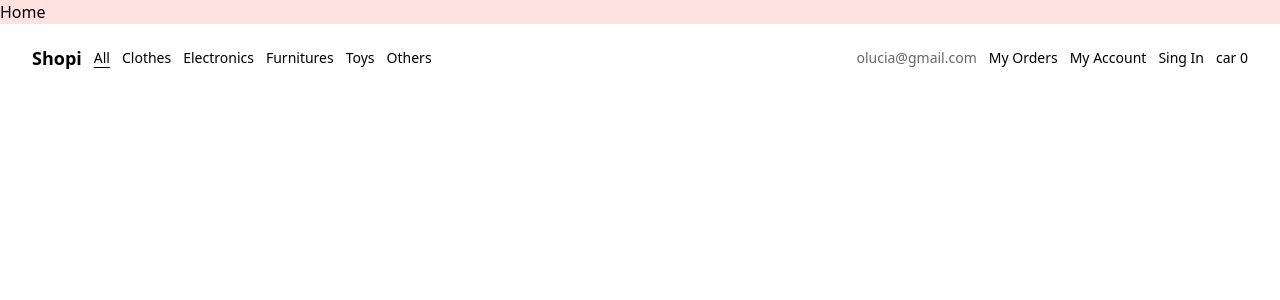
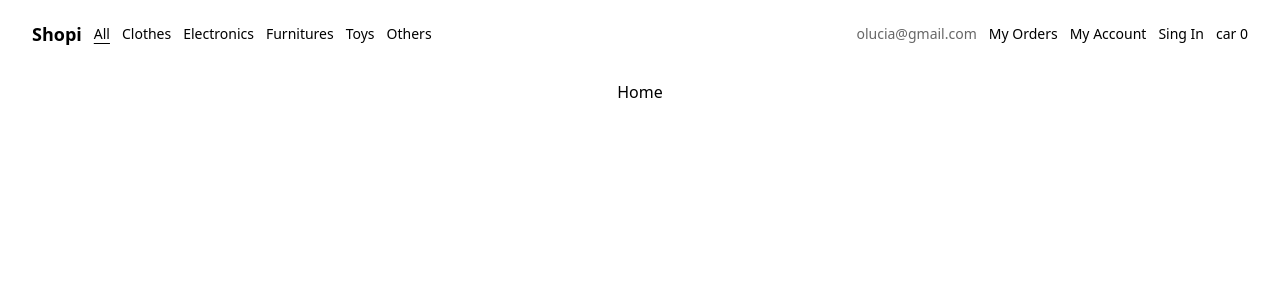
Before and after one commit to oluciams/app-ecommerce, a React (Vite) app: page / in a window 1280 px wide. Shown: the top 300 px of the page. Built offline with nearby package versions, Linux system fonts and the light colour scheme.

Commit message:
add Layout component

```diff
--- /dev/null
+++ b/src/components/Layout/index.jsx
@@ -0,0 +1,10 @@
+// eslint-disable-next-line react/prop-types
+const Layout = ({ children }) => {
+  return (
+    <div className="flex flex-col items-center mt-20">
+      {children}
+    </div>
+  )
+}
+
+export default Layout;
--- a/src/conponents/Navbar/index.jsx
+++ b/src/components/Navbar/index.jsx
@@ -4,7 +4,7 @@
   let activeStyle = "underline underline-offset-4";
 
   return (
-    <nav className="flex justify-between items-center fixed z-10 w-full py-5 px-8 text-sm font-ligth">
+    <nav className="flex justify-between items-center fixed top-0 z-10 w-full py-5 px-8 text-sm font-ligth">
       <ul className="flex items-center gap-3">
         <li className="font-semibold text-lg">
           <NavLink
--- a/src/pages/Home/index.jsx
+++ b/src/pages/Home/index.jsx
@@ -1,5 +1,11 @@
+import Layout from "../../components/Layout";
+
 function Home() {
-  return <div className="bg-red-100">Home</div>;
+  return (
+    <Layout>
+      Home
+    </Layout>
+  )
 }
 
 export default Home;
--- a/src/pages/MyAccount/index.jsx
+++ b/src/pages/MyAccount/index.jsx
@@ -1,5 +1,7 @@
+import Layout from "../../components/Layout";
+
 function MyAccount() {
-  return <div className="bg-red-100">My Account </div>;
+  return <Layout>My Account</Layout>;
 }
 
 export default MyAccount;
--- a/src/pages/MyOrder/index.jsx
+++ b/src/pages/MyOrder/index.jsx
@@ -1,5 +1,7 @@
+import Layout from "../../components/Layout";
+
 function MyOrder() {
-  return <div className="bg-red-100">My Order</div>;
+  return <Layout>My Order</Layout>;
 }
 
 export default MyOrder;
--- a/src/pages/MyOrders/index.jsx
+++ b/src/pages/MyOrders/index.jsx
@@ -1,5 +1,7 @@
+import Layout from "../../components/Layout";
+
 function MyOrders() {
-  return <div className="bg-red-100">My Orders</div>;
+  return <Layout>My Orders</Layout>;
 }
 
 export default MyOrders;
--- a/src/pages/NotFound/index.jsx
+++ b/src/pages/NotFound/index.jsx
@@ -1,5 +1,7 @@
+import Layout from "../../components/Layout";
+
 function NotFound() {
-  return <div className="bg-red-100">Not Found</div>;
+  return <Layout>Not Found</Layout>;
 }
 
 export default NotFound;
--- a/src/pages/Signin/index.jsx
+++ b/src/pages/Signin/index.jsx
@@ -1,5 +1,7 @@
+import Layout from "../../components/Layout";
+
 function Signin() {
-  return <div className="bg-red-100">Signin </div>;
+  return <Layout>Signin </Layout>;
 }
 
 export default Signin;
```
Also changed, not shown: src/pages/App/index.jsx (+4 -4 lines).
